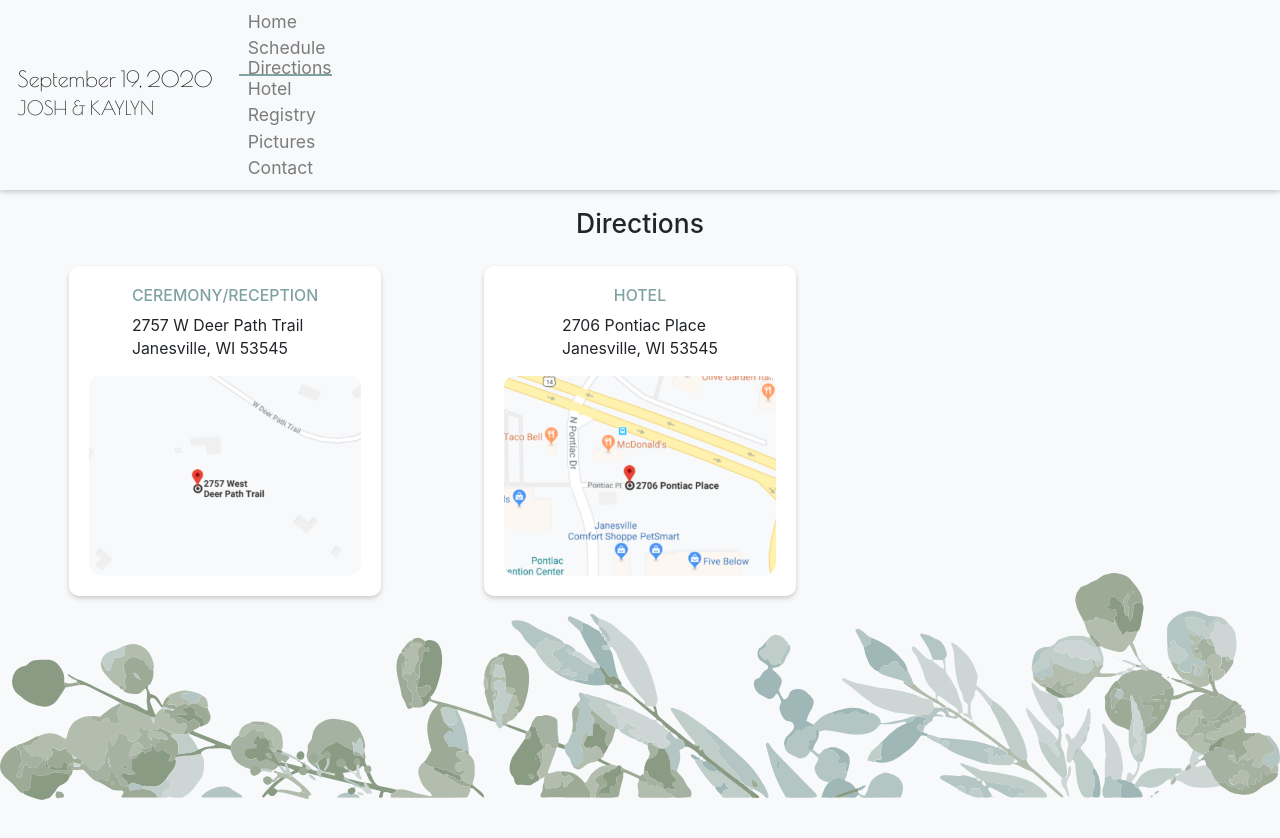
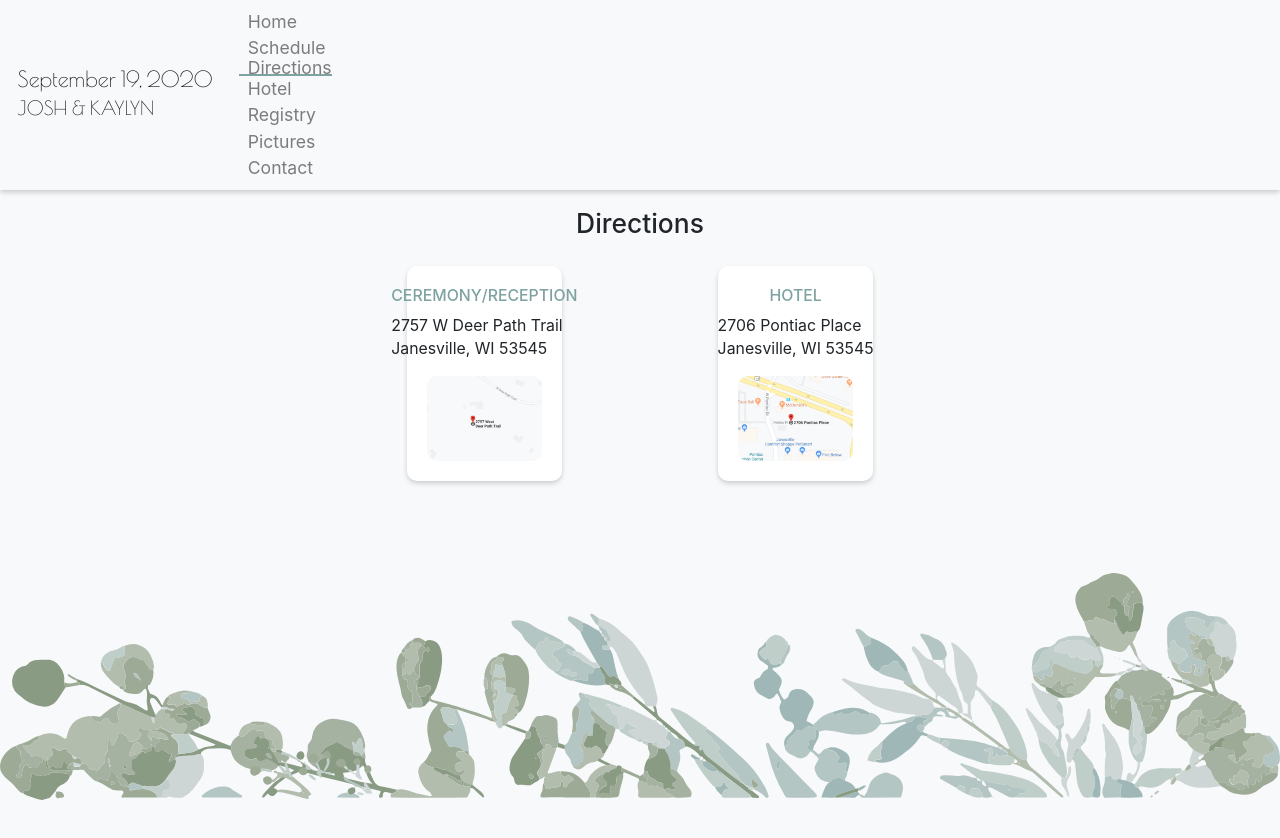
Before and after one commit to joshforcier/rsvp, a Vue app: page /directions in a window 1280 px wide. Built offline with nearby package versions, Linux system fonts and the light colour scheme; what vue-gallery, vue-sweetalert2, vuefire would draw is missing.

Commit message:
css updates

```diff
--- a/src/components/Directions.vue
+++ b/src/components/Directions.vue
@@ -93,11 +93,13 @@
 @media screen and (min-width: 1024px) {
     .dir-container {
         display: grid;
-        grid-template-columns: 1fr 1fr 1fr;
+        grid-template-columns: 1fr 1fr;
+        max-width: 50%;
+        margin: auto;
     }
 
     .directions {
-        width: 75%;
+        width: 50%;
         margin: auto;
     }
 }
--- a/src/components/Home.vue
+++ b/src/components/Home.vue
@@ -112,17 +112,6 @@
 
 <style scoped>
 
-@media screen and (min-width: 1024px) {
-    .home {
-        margin: auto;
-    }
-}
-
-@media screen and (max-width: 1024px) {
-    .content {
-        margin-bottom: -20%;
-    }
-}
 .content {
     font-family: "Poiret One";
 }
@@ -162,7 +151,6 @@
 
 .home__info {
     width: 100%;
-    /* white-space: nowrap; */
     margin: auto;
 }
 
@@ -174,4 +162,19 @@
     color: black;
 }
 
+@media screen and (min-width: 1024px) {
+    .home {
+        margin: auto;
+    }
+    .homeCard {
+        width: 60%;
+    }
+}
+
+@media screen and (max-width: 1024px) {
+    .content {
+        margin-bottom: -20%;
+    }
+}
+
 </style>
--- a/src/components/Registry.vue
+++ b/src/components/Registry.vue
@@ -37,5 +37,6 @@
     width: 60%;
     margin: auto;
     padding: 24px;
+    max-width: 400px;
 }
 </style>
--- a/src/components/Schedule.vue
+++ b/src/components/Schedule.vue
@@ -58,6 +58,7 @@
     padding: 20px;
     font-size: 0.9rem;
     background-color: white;
+    margin: auto;
 }
 
 @media screen and (min-width: 1024px) {
```
